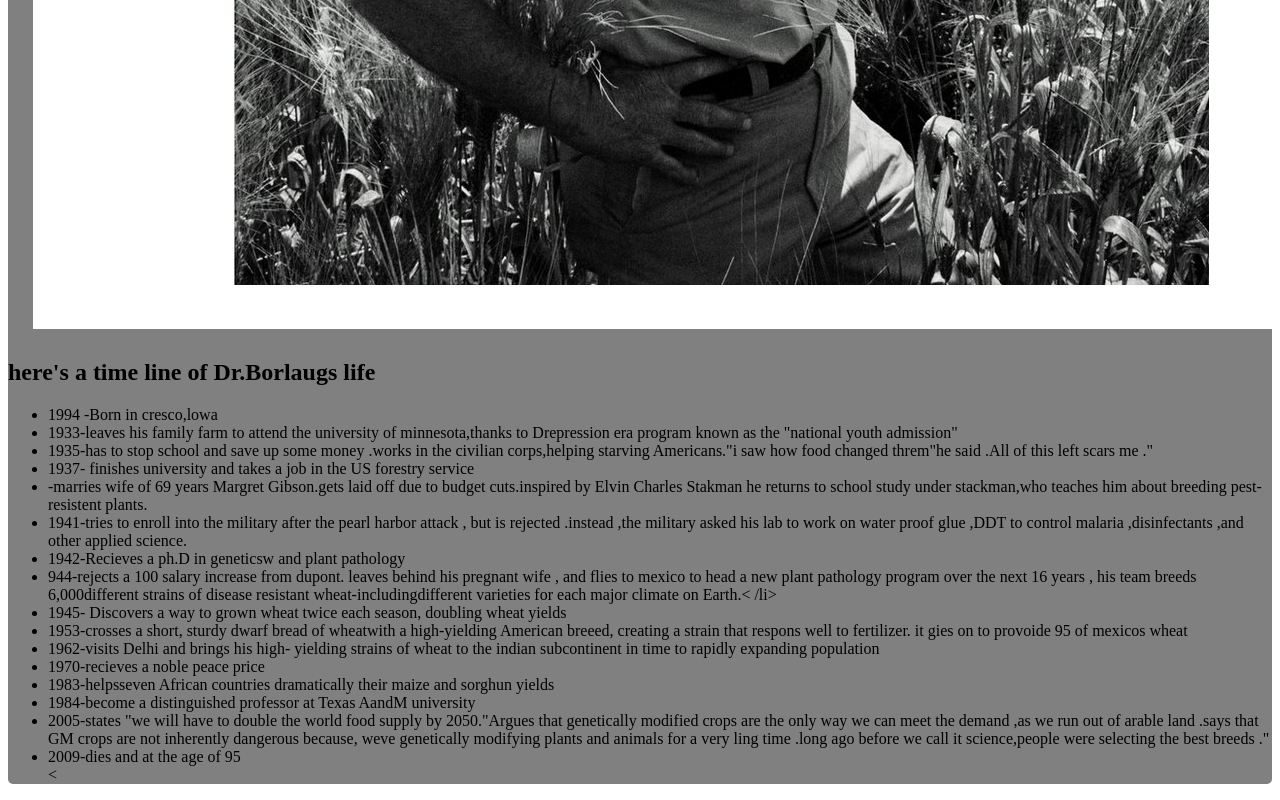
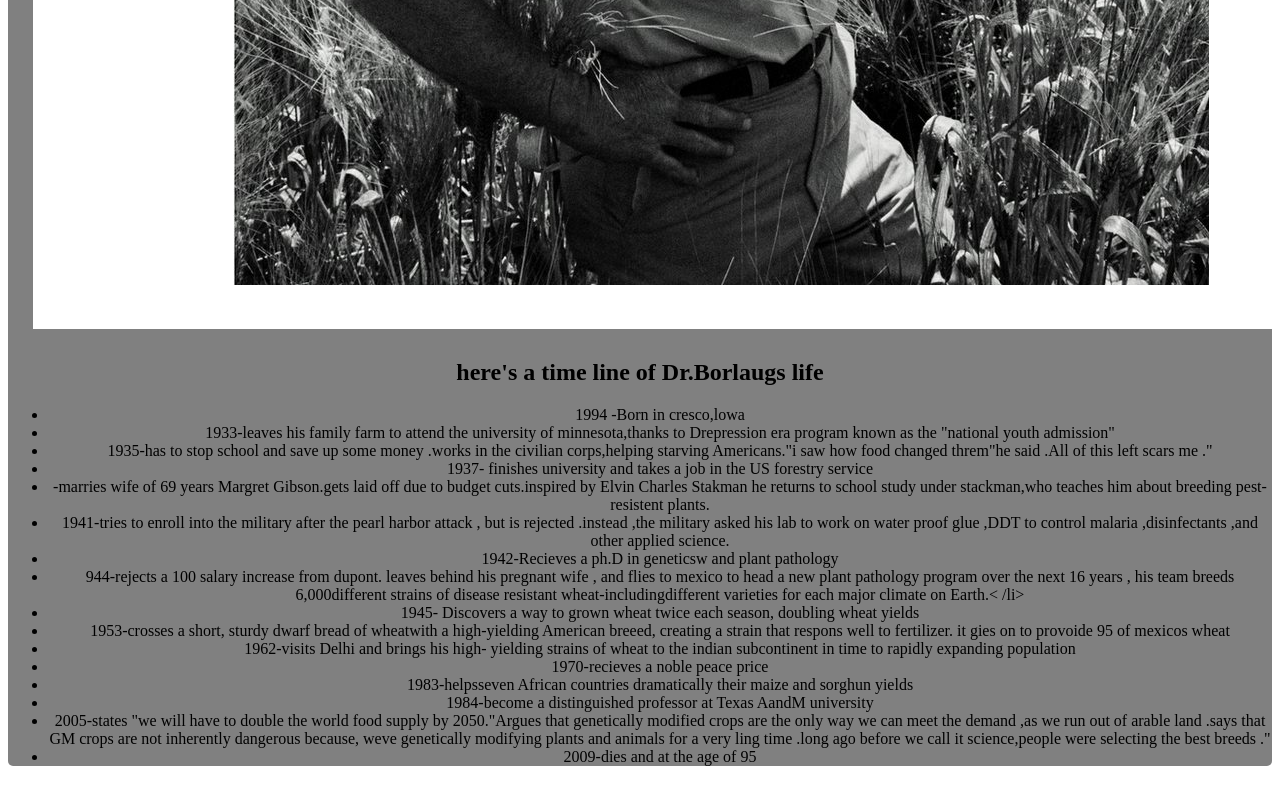
Before and after one commit to tony-clex/tribute, a plain HTML site: page index.html in a window 1280 px wide. Shown: the part 1051-1851 px from the top of the page. Drawn offline with Linux system fonts and the light colour scheme.

Commit message:
centralized text

```diff
--- a/index.html
+++ b/index.html
@@ -18,7 +18,7 @@
                 <p></p>
 
             </div>
-            <div>
+            <div class="master">
                 <h2>
                     here's a time line of Dr.Borlaugs life
                 </h2>
@@ -45,8 +45,6 @@
                         <li>2005-states "we will have to double the world food supply by 2050."Argues that genetically modified crops are the only way we can meet the demand ,as we run out of arable land .says that GM crops are not inherently dangerous because, weve genetically modifying plants and animals for a very ling time .long ago before we call it science,people were selecting the best breeds ."
                              </li>
                          <li>2009-dies and at the age of 95</li>
-
-                    <
                 </ul>
             </div>
         </div>
--- a/style.css
+++ b/style.css
@@ -26,3 +26,7 @@
     padding-left: 200px;
     padding-top: 50px;
 }
+
+.master {
+    text-align: center;
+}
```
